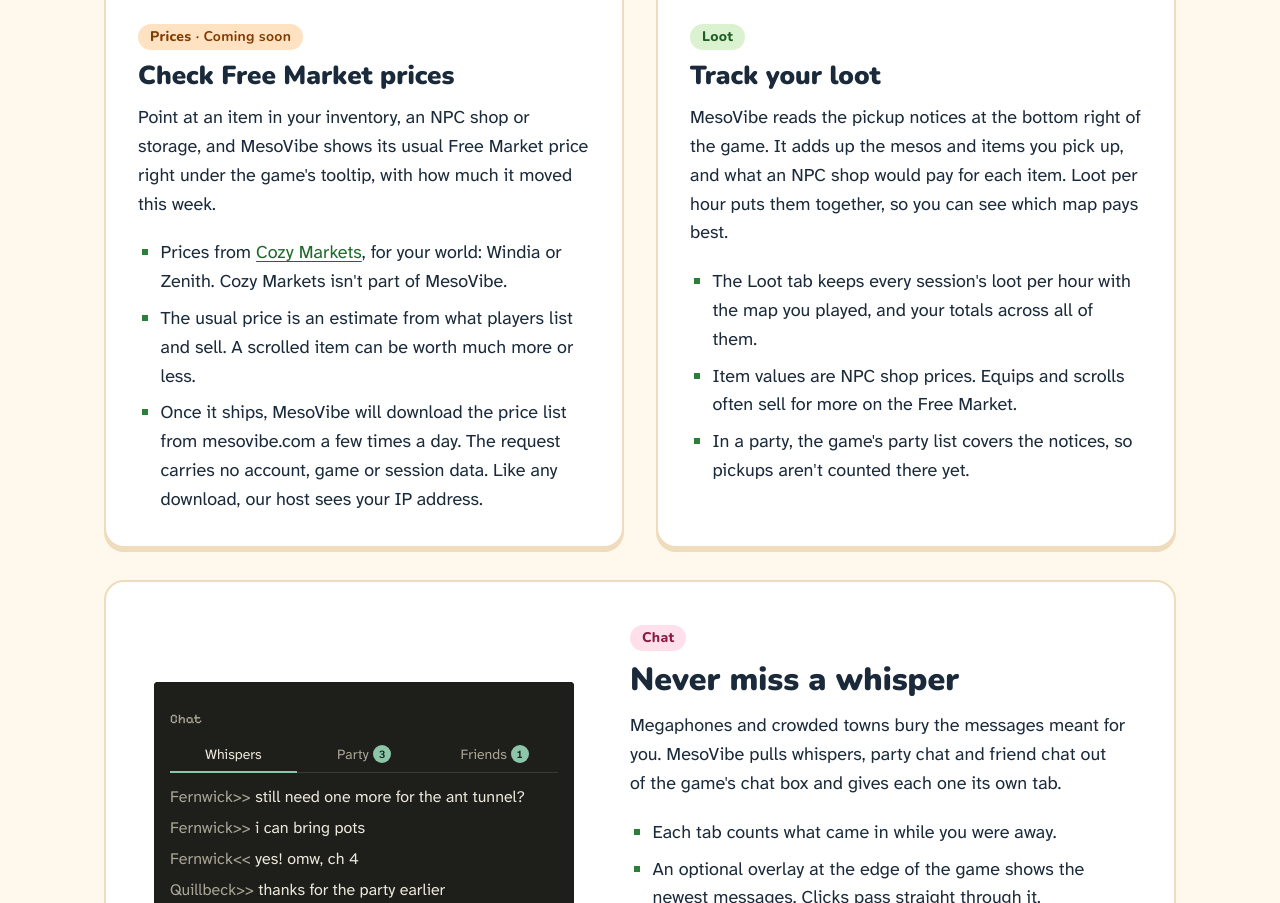
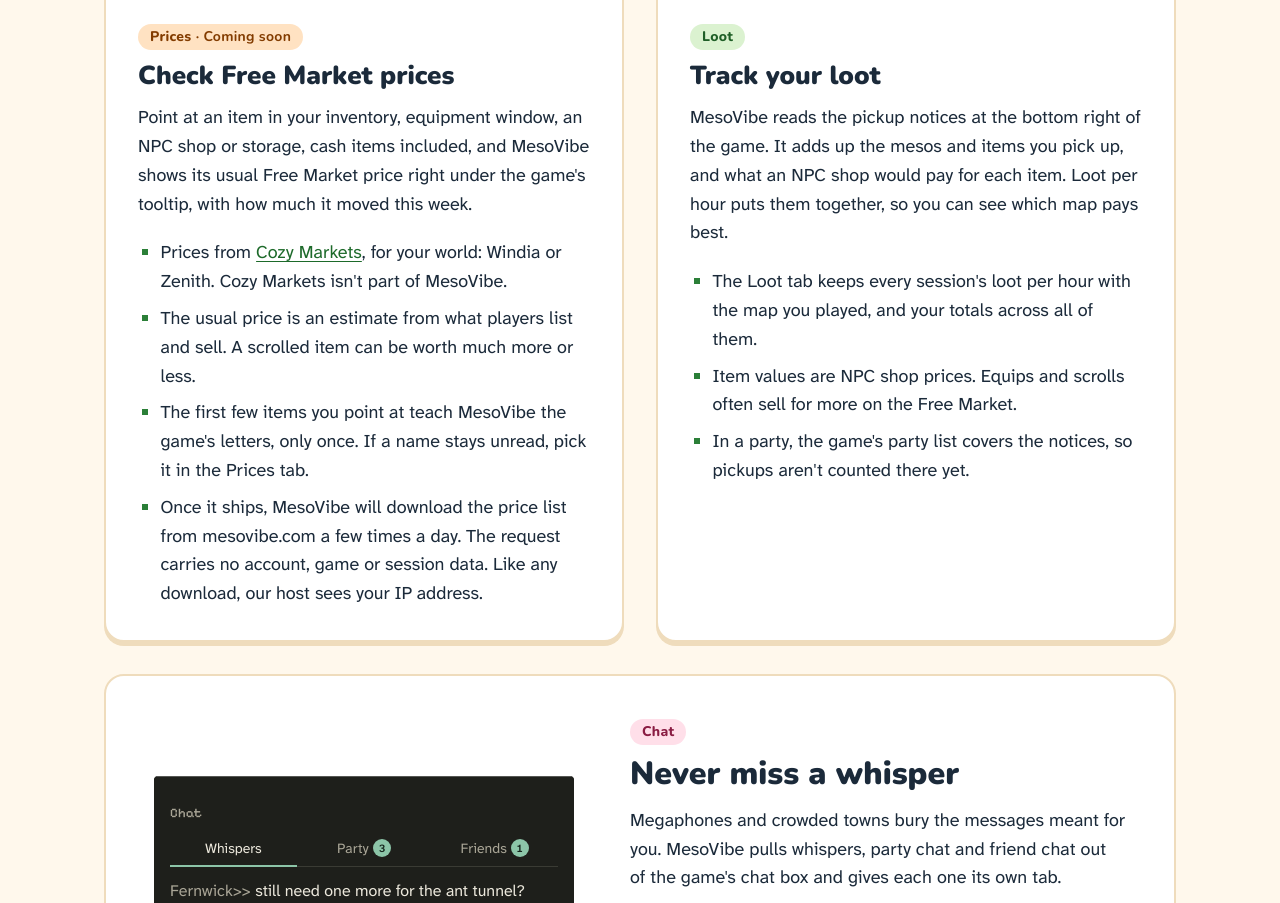
Before and after one commit to danielfang7/MesoVibe, a website: page web/index.html in a window 1280 px wide. Shown: the part 2015-2918 px from the top of the page. Drawn offline with Linux system fonts and the light colour scheme.

Commit message:
docs: say the price label covers cash items and learns names once
README's Fair play section and the website's price section now say the
label prices the cash items Cozy Markets lists, marks untradable
copies, says when it's still learning the game's letters, and that a
name can be picked once in the Prices tab. Nothing is sent anywhere.

```diff
--- a/web/index.html
+++ b/web/index.html
@@ -172,10 +172,11 @@
         <div class="feature-text">
           <p class="tag tag-orange">Prices <span class="tag-soon">· Coming soon</span></p>
           <h2 id="price-title">Check Free Market prices</h2>
-          <p>Point at an item in your inventory, an NPC shop or storage, and MesoVibe shows its usual Free Market price right under the game's tooltip, with how much it moved this week.</p>
+          <p>Point at an item in your inventory, equipment window, an NPC shop or storage, cash items included, and MesoVibe shows its usual Free Market price right under the game's tooltip, with how much it moved this week.</p>
           <ul class="points">
             <li>Prices from <a href="https://cozy.markets">Cozy Markets</a>, for your world: Windia or Zenith. Cozy Markets isn't part of MesoVibe.</li>
             <li>The usual price is an estimate from what players list and sell. A scrolled item can be worth much more or less.</li>
+            <li>The first few items you point at teach MesoVibe the game's letters, only once. If a name stays unread, pick it in the Prices tab.</li>
             <li>Once it ships, MesoVibe will download the price list from mesovibe.com a few times a day. The request carries no account, game or session data. Like any download, our host sees your IP address.</li>
           </ul>
         </div>
```
Also changed, not shown: README.md.
